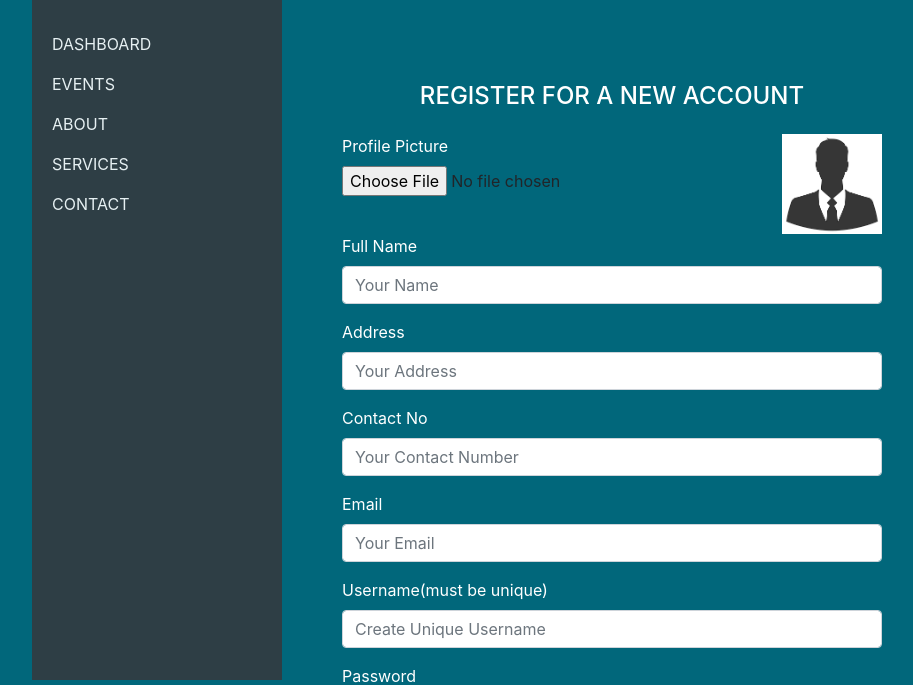
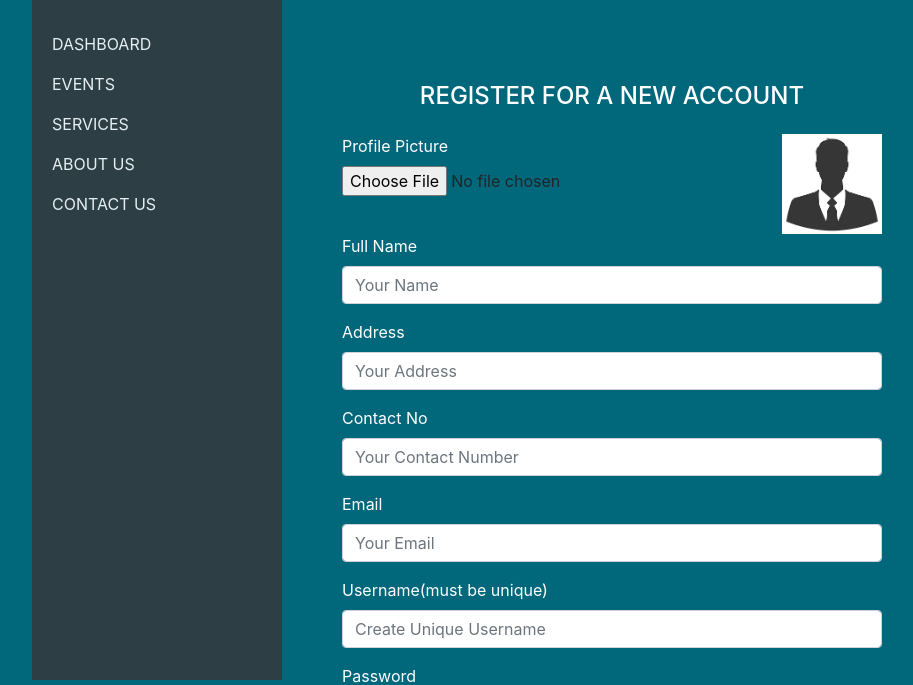
Before and after one commit to saisarveshnaik/BlOGG-IT, a PHP site: page /register.php in a window 1280 px wide. Shown: the part 56-741 px from the top of the page, without its empty margins (28-941 px from the left). Run offline with PHP 8.4, Linux system fonts and the light colour scheme; data that the repository does not hold is empty.

Commit message:
Updated style.css and sidebar

```diff
--- a/sidebar.php
+++ b/sidebar.php
@@ -49,13 +49,13 @@ error_reporting(0);
             <a style="color: white" href="#">EVENTS</a>
         </li>
         <li>
-            <a style="color: white" href="#">ABOUT</a>
+            <a style="color: white" href="services.php">SERVICES</a>
         </li>
         <li>
-            <a style="color: white" href="#">SERVICES</a>
+            <a style="color: white" href="about_us.php">ABOUT US</a>
         </li>
         <li>
-            <a style="color: white" href="#">CONTACT</a>
+            <a style="color: white" href="contact_us.php">CONTACT US</a>
         </li>
     </ul>
 </div>
@@ -93,13 +93,14 @@ error_reporting(0);
             <a style="color: white" href="#">EVENTS</a>
         </li>
         <li>
-            <a style="color: white" href="#">ABOUT</a>
+            <a style="color: white" href="services.php">SERVICES</a>
+
         </li>
         <li>
-            <a style="color: white" href="#">SERVICES</a>
+            <a style="color: white" href="about_us">ABOUT US</a>
         </li>
         <li>
-            <a style="color: white" href="#">CONTACT</a>
+            <a style="color: white" href="contact_us.php">CONTACT US</a>
         </li>
     </ul>
 </div>
@@ -134,13 +135,14 @@ error_reporting(0);
             <a style="color: white" href="#">EVENTS</a>
         </li>
         <li>
-            <a style="color: white" href="#">ABOUT</a>
+            <a style="color: white" href="services.php">SERVICES</a>
+
         </li>
         <li>
-            <a style="color: white" href="#">SERVICES</a>
+            <a style="color: white" href="about_us.php">ABOUT US</a>
         </li>
         <li>
-            <a style="color: white" href="#">CONTACT</a>
+            <a style="color: white" href="contact_us.php">CONTACT US</a>
         </li>
     </ul>
 </div>
```
Also changed, not shown: style.css (+39 -0 lines).
